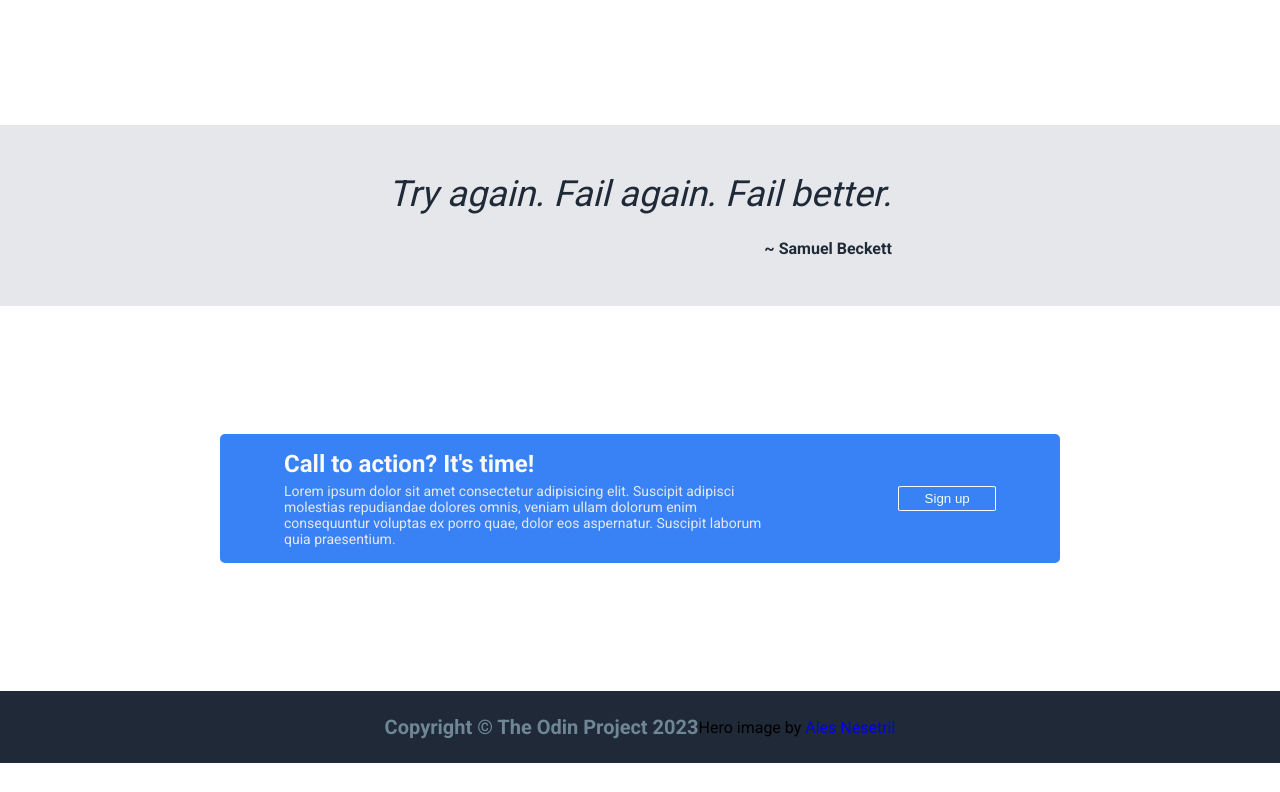
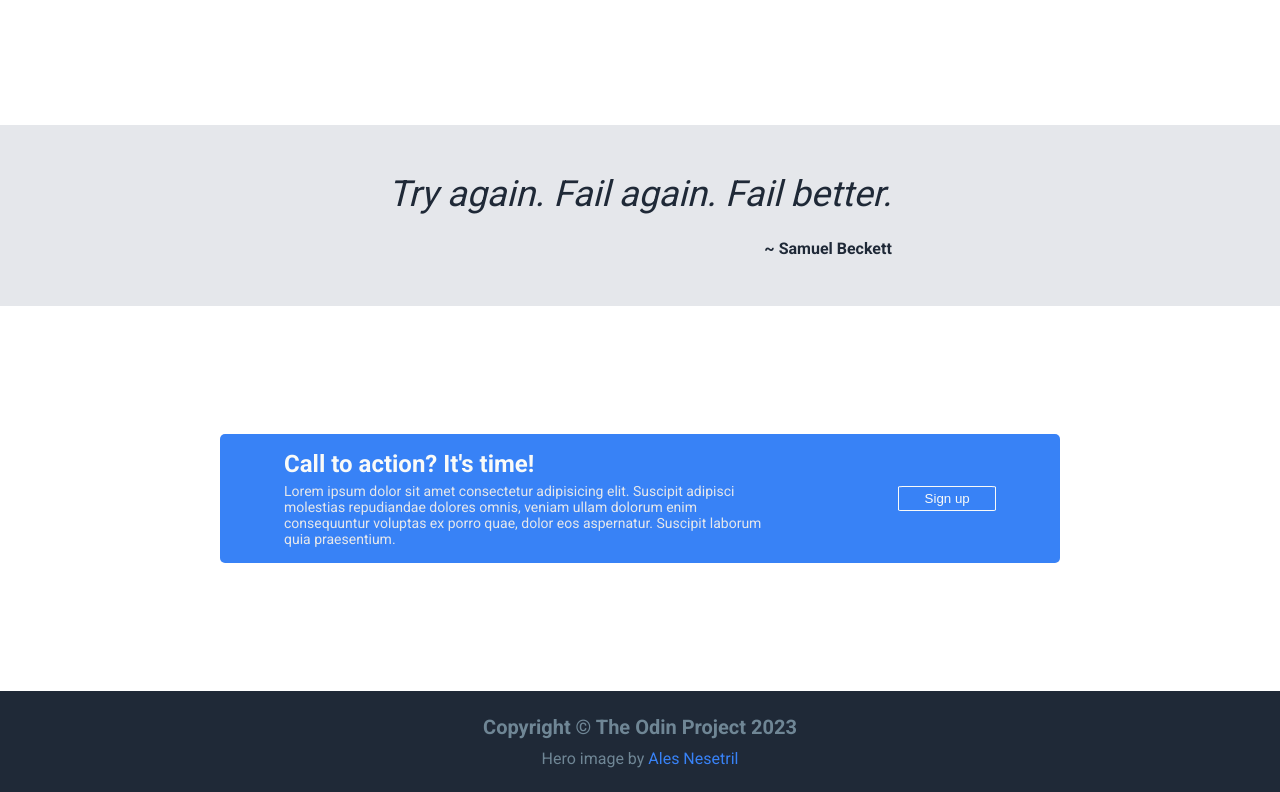
Before and after one commit to aaksant/landing-page, a plain HTML site: page index.html in a window 1280 px wide. Shown: the part 915-1707 px from the top of the page. Before the commit the page ends 1678 px from the top, so only its background shows below. Drawn offline with Linux system fonts and the light colour scheme.

Commit message:
Adjust footer items gap

```diff
--- a/style.css
+++ b/style.css
@@ -208,12 +208,22 @@ a {
 
 .footer {
   display: flex;
+  flex-direction: column;
   justify-content: center;
   align-items: center;
   padding: 24px;
+  gap: 10px;
 }
 
 .footer .main-text {
   color: #6F8695;
   font-size: 20px;
 }
+
+.legal {
+  color: #6F8695;
+}
+
+.img-owner {
+  color: #3882F6;
+}
```
